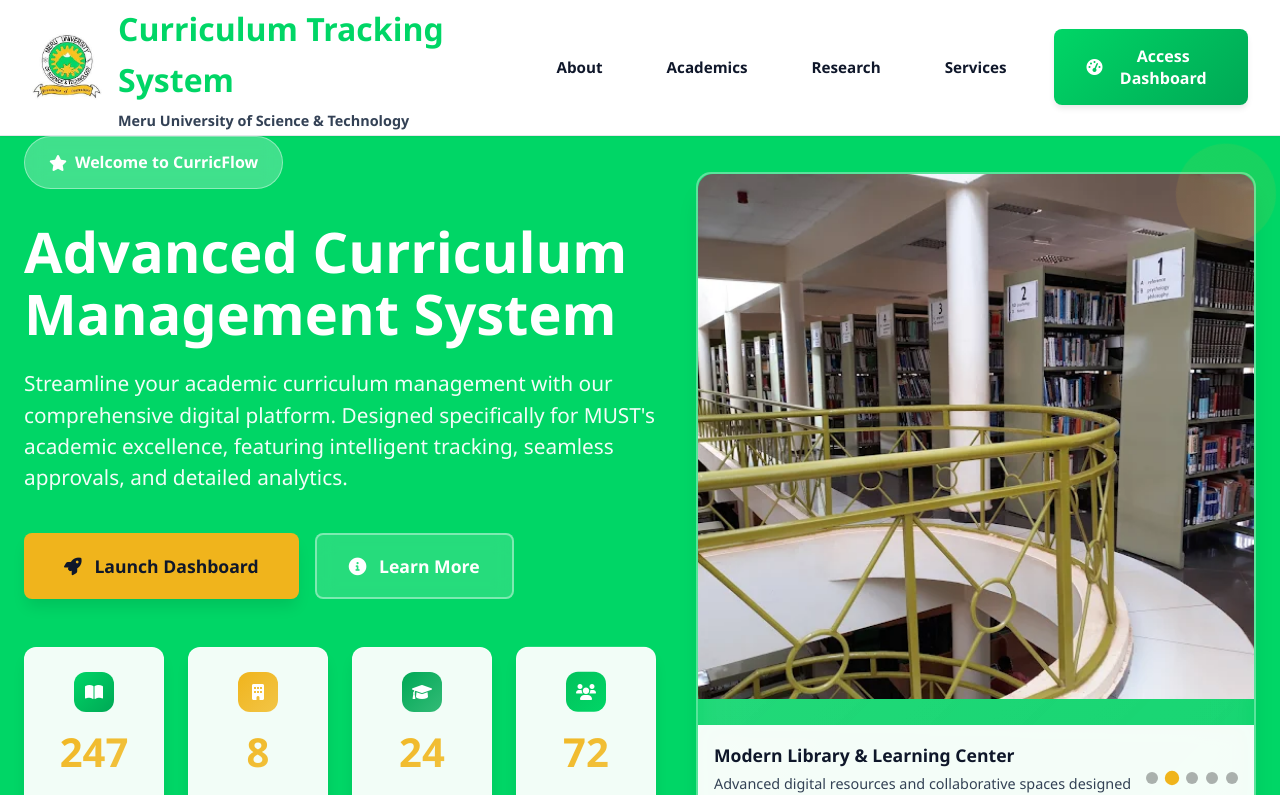
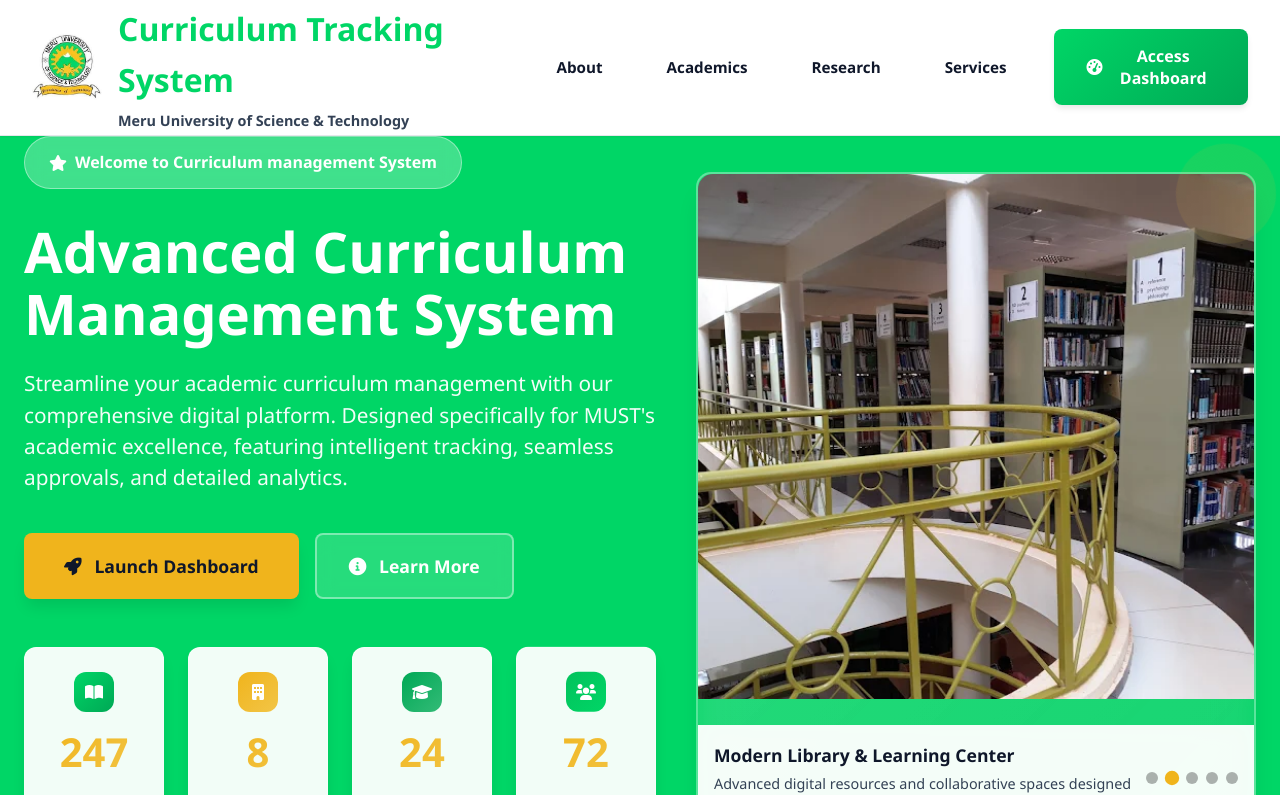
Before and after one commit to mercy-rotich/tracking-system, a React (Vite) app: page / in a window 1280 px wide. Shown: the top 795 px of the page. Built offline with nearby package versions, Linux system fonts and the light colour scheme; no server answers.

Commit message:
updated the landing page section

```diff
--- a/src/components/LandingPageComponents/ImageCarousel/ImageCarousel.jsx
+++ b/src/components/LandingPageComponents/ImageCarousel/ImageCarousel.jsx
@@ -3,6 +3,8 @@
 import image_4 from '../../../assets/image3.jpeg'
 import image_2 from '../../../assets/image2.jpg'
 import library_image from '../../../assets/library.jpg'
+import laboratory_image from '../../../assets/multi-specialty-laboratory.jpg'
+import student_image from '../../../assets/student-center.jpg'
 import '../LandingPageHero/LandingPageHero.css'
 
 export const ImageCarousel = () => {
@@ -26,12 +28,12 @@
       description: "Advanced digital resources and collaborative spaces designed for 21st-century academic excellence."
     },
     {
-      src: "https://images.unsplash.com/photo-1541339907198-e08756dedf3f?ixlib=rb-4.0.3&auto=format&fit=crop&w=1000&q=80",
+      src: laboratory_image,
       title: "Cutting-Edge Science Laboratories",
       description: "Equipped with the latest technology to support innovative research and hands-on learning experiences."
     },
     {
-      src: "https://images.unsplash.com/photo-1571019613454-1cb2f99b2d8b?ixlib=rb-4.0.3&auto=format&fit=crop&w=1000&q=80",
+      src: student_image,
       title: "Vibrant Student Center",
       description: "A hub for student activities, collaboration, and community building across all academic disciplines."
     },
--- a/src/components/LandingPageComponents/LandingPageHero/LandingPageHero.jsx
+++ b/src/components/LandingPageComponents/LandingPageHero/LandingPageHero.jsx
@@ -98,7 +98,7 @@
         <div className="landing-hero-content">
           <div className="landing-welcome-badge">
             <i className="fas fa-star"></i>
-            Welcome to CurricFlow
+            Welcome to Curriculum management System
           </div>
 
           <h1 className="landing-hero-title">
```
Also changed, not shown: src/assets/multi-specialty-laboratory.jpg (added), src/assets/student-center.jpg (added).
